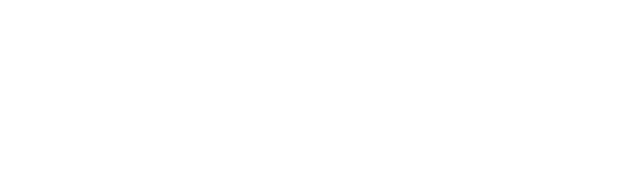
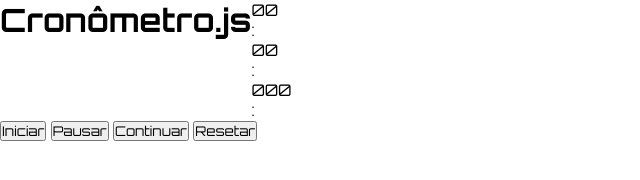
Before and after one commit to FrankMarcelino/projeto-cronometro, a plain HTML site: page index.html in a window 1280 px wide. Shown: the whole page, without its empty margins (0-640 px from the left). Drawn offline with Linux system fonts and the light colour scheme.

Commit message:
terminei o html

```diff
--- a/index.html
+++ b/index.html
@@ -1,12 +1,40 @@
 <!DOCTYPE html>
 <html lang="en">
+
 <head>
     <meta charset="UTF-8">
     <meta name="viewport" content="width=device-width, initial-scale=1.0">
     <link rel="stylesheet" href="style.css">
-    <title>Document</title>
+    <title>Cronômetro JS</title>
+    <script src="script.js" defer></script>
+    <link rel="preconnect" href="https://fonts.googleapis.com">
+    <link rel="preconnect" href="https://fonts.gstatic.com" crossorigin>
+    <link
+        href="https://fonts.googleapis.com/css2?family=Inter:wght@300;400;600;700;900&family=Montserrat:wght@300;400;600;900&family=Orbitron:wght@400;500;600;700;800;900&family=Roboto:wght@400;900&family=Teko:wght@600&display=swap"
+        rel="stylesheet">
 </head>
+
 <body>
-    <script src="script.js"></script>
+    <div class="container">
+        <h1>Cronômetro.js</h1>
+        <div class="time">
+            <div class="timer" id="minutes">00</div>
+            <div class="separator">:</div>
+
+            <div class="timer" id="seconds">00</div>
+            <div class="separator">:</div>
+
+            <div class="timer" id="milliseconds">000</div>
+            <div class="separator">:</div>
+        </div>
+    </div>
+    <div class="buttons">
+        <button class="btn" id="startBtn">Iniciar</button>
+        <button class="btn" id="pauseBtn">Pausar</button>
+        <button class="btn" id="resumeBtn">Continuar</button>
+        <button class="btn" id="resetBtn">Resetar</button>
+    </div>
+
 </body>
+
 </html>
--- a/style.css
+++ b/style.css
@@ -0,0 +1,9 @@
+* {
+    margin: 0;
+    padding: 0;
+    font-family: 'Orbitron', sans-serif;
+}
+
+.container {
+    display: flex;
+}
```
